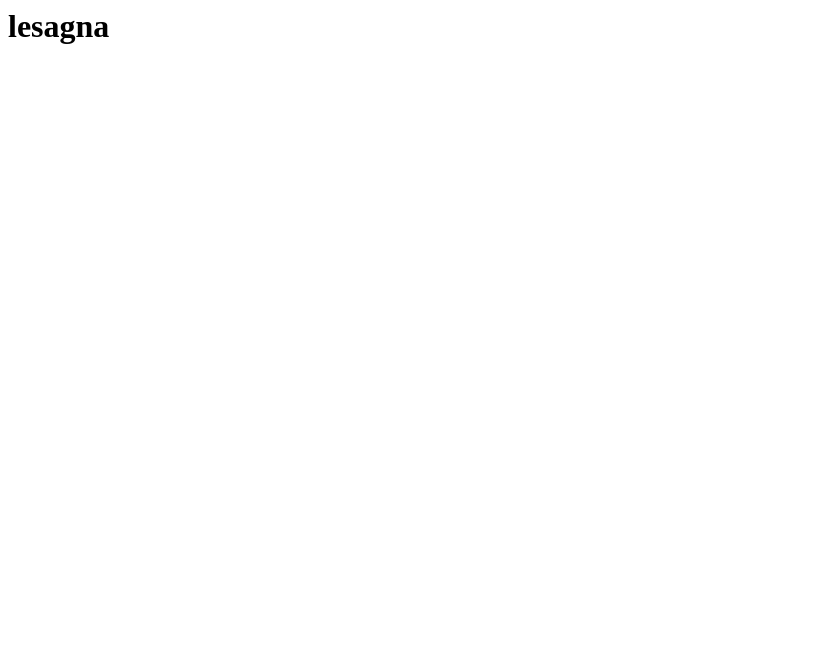
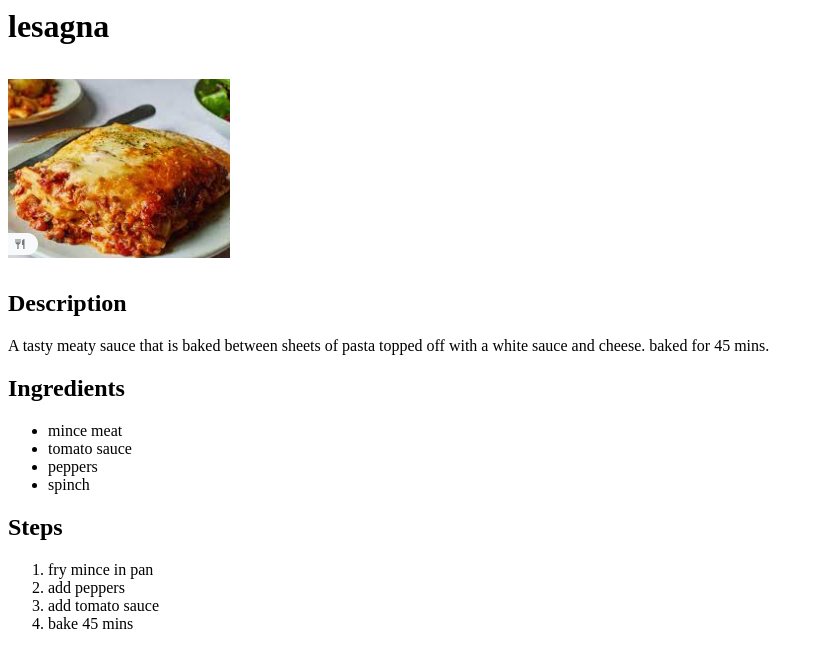
Before and after one commit to Benzeus91/oden-recipes, a plain HTML site: page recipes/lasagna.html in a window 1280 px wide. Shown: the whole page, without its empty margins (0-820 px from the left). Drawn offline with Linux system fonts and the light colour scheme.

Commit message:
just adding updated recipie page. new pragraphs on description of dish and how to make it

```diff
--- a/recipes/lasagna.html
+++ b/recipes/lasagna.html
@@ -6,5 +6,25 @@
 </head>
 <body>
 <h1>lesagna<h1>
+  <P><img src="../images/lasagna.png" alt="a tasty lasagna"></p>
+    <p> <h2>Description</h2>
+      A tasty meaty sauce that is baked between sheets of pasta topped off with a white sauce and cheese. baked for 45 mins.</p>
+      <p> <h2>Ingredients</h2>
+<ul>
+  <li>mince meat</li>
+  <li>tomato sauce</li>
+  <li>peppers</li>
+  <li>spinch</li>
+</ul>
+      </p>
+
+    <p><h2>Steps</h2>
+      <ol>
+        <li>fry mince in pan</li>
+        <li>add peppers</li>
+        <li>add tomato sauce</li>
+        <li>bake 45 mins</li>
+      </ol>
+</p>
 </body>
 </html>
```
Also changed, not shown: images/lasagna.png (added).
